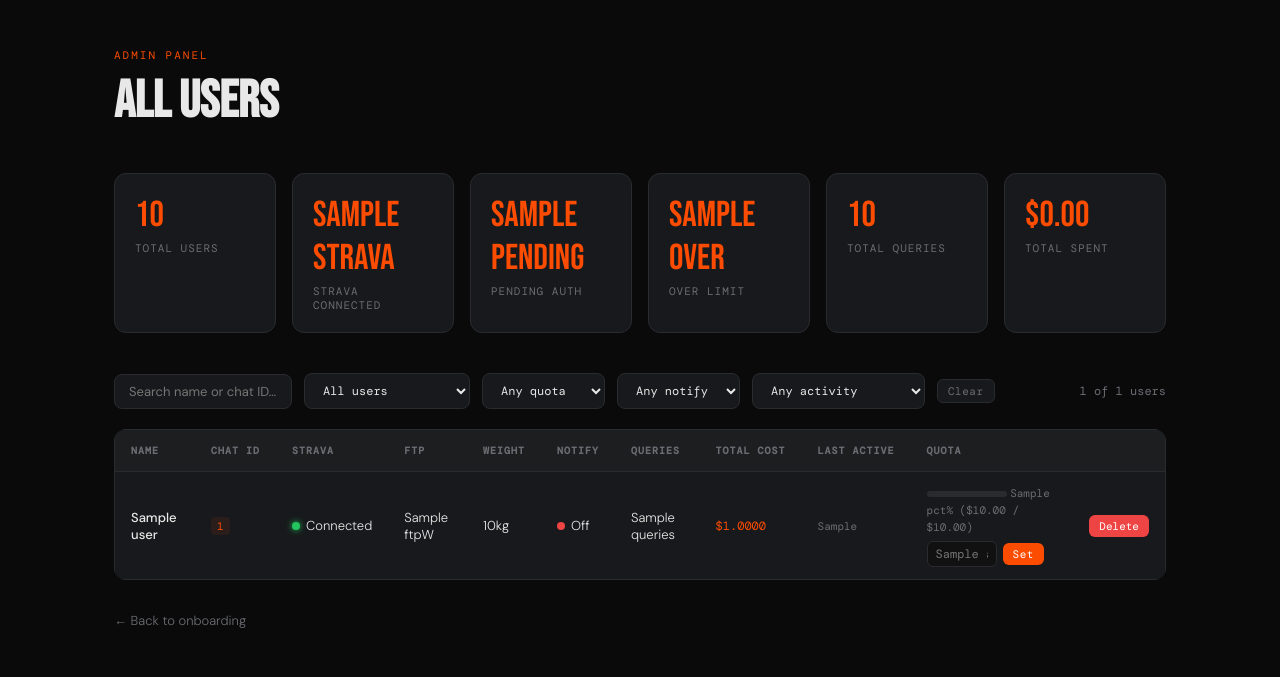
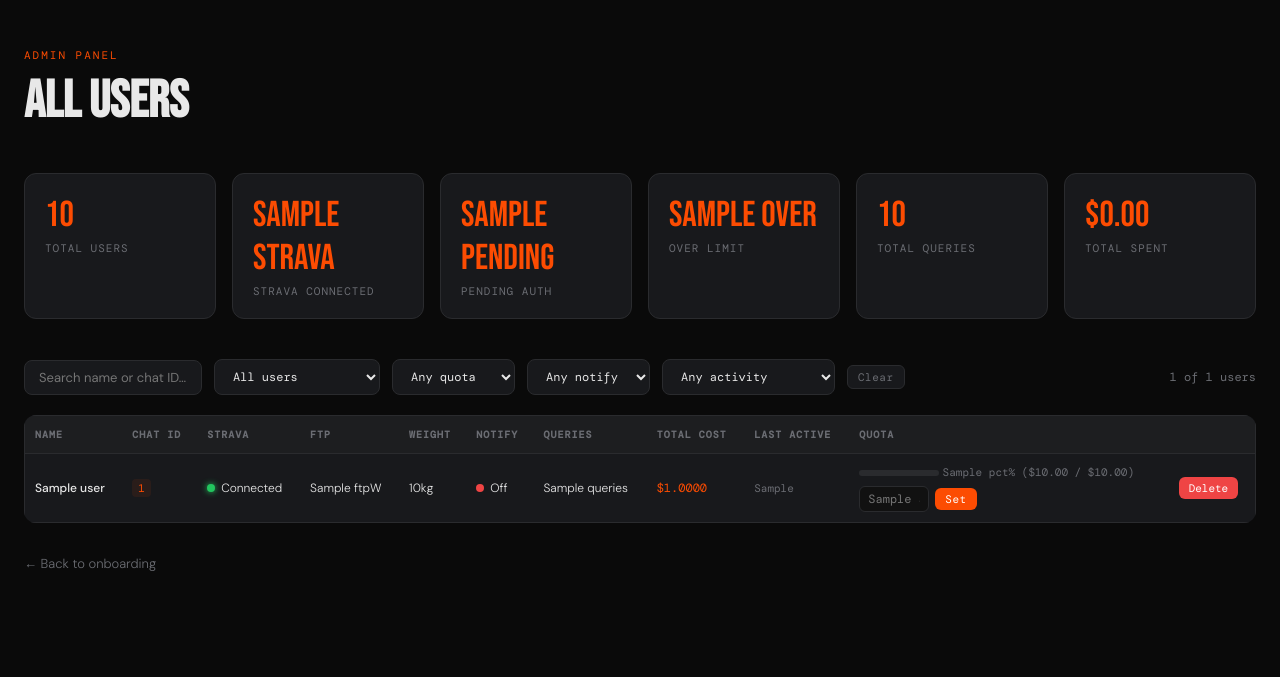
Before and after one commit to andreyshindler/strava-custom-coach, a Flask app: template onboarding/templates/admin.html in a window 1280 px wide. Shown: the top 677 px of the page. Run offline with Flask 3, Linux system fonts and the light colour scheme; the template is opened without the code that fills it: most values are stand-ins (such as "Sample title", 1, 10 or a date in 2020); parts of the project's set-up code (start-up, migrations or seed data) failed here and were passed over.

Commit message:
Widen container and tighten table padding to eliminate horizontal scroll

```diff
--- a/onboarding/templates/admin.html
+++ b/onboarding/templates/admin.html
@@ -11,7 +11,7 @@
   :root { --orange: #FC4C02; --black: #0a0a0a; --card: #18191c; --border: #2a2b2e; --text: #e8e8e8; --muted: #6b6d73; --green: #22c55e; --yellow: #eab308; --red: #ef4444; }
   *, *::before, *::after { box-sizing: border-box; margin: 0; padding: 0; }
   body { background: var(--black); color: var(--text); font-family: 'DM Sans', sans-serif; font-weight: 300; min-height: 100vh; }
-  .container { max-width: 1100px; margin: 0 auto; padding: 48px 24px; }
+  .container { max-width: 1600px; margin: 0 auto; padding: 48px 24px; }
   .header { margin-bottom: 40px; }
   .logo { font-family: 'DM Mono', monospace; font-size: 11px; letter-spacing: 2px; color: var(--orange); margin-bottom: 8px; }
   h1 { font-family: 'Bebas Neue', sans-serif; font-size: 52px; }
@@ -20,8 +20,8 @@
   .stat-value { font-family: 'Bebas Neue', sans-serif; font-size: 36px; color: var(--orange); }
   .stat-label { font-size: 11px; color: var(--muted); font-family: 'DM Mono', monospace; text-transform: uppercase; letter-spacing: 1px; margin-top: 4px; }
   table { width: 100%; border-collapse: collapse; background: var(--card); border: 1px solid var(--border); border-radius: 12px; overflow: hidden; }
-  th { font-family: 'DM Mono', monospace; font-size: 10px; letter-spacing: 1px; text-transform: uppercase; color: var(--muted); padding: 14px 16px; text-align: left; border-bottom: 1px solid var(--border); background: rgba(255,255,255,0.02); white-space: nowrap; }
-  td { padding: 12px 16px; font-size: 13px; border-bottom: 1px solid rgba(42,43,46,0.5); vertical-align: middle; }
+  th { font-family: 'DM Mono', monospace; font-size: 10px; letter-spacing: 1px; text-transform: uppercase; color: var(--muted); padding: 12px 10px; text-align: left; border-bottom: 1px solid var(--border); background: rgba(255,255,255,0.02); white-space: nowrap; }
+  td { padding: 10px 10px; font-size: 12px; border-bottom: 1px solid rgba(42,43,46,0.5); vertical-align: middle; }
   tr:last-child td { border-bottom: none; }
   tr:hover td { background: rgba(255,255,255,0.02); }
   .dot { width: 8px; height: 8px; border-radius: 50%; display: inline-block; margin-right: 6px; }
```
